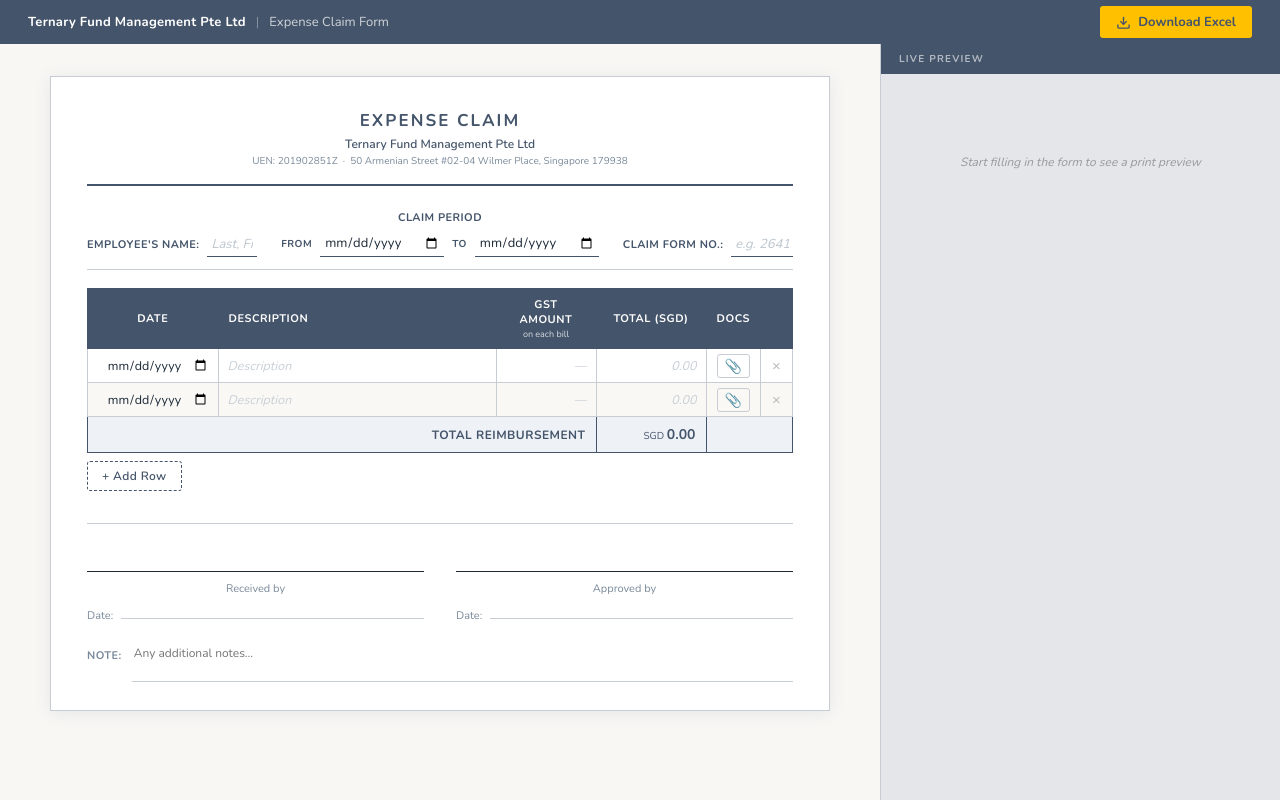
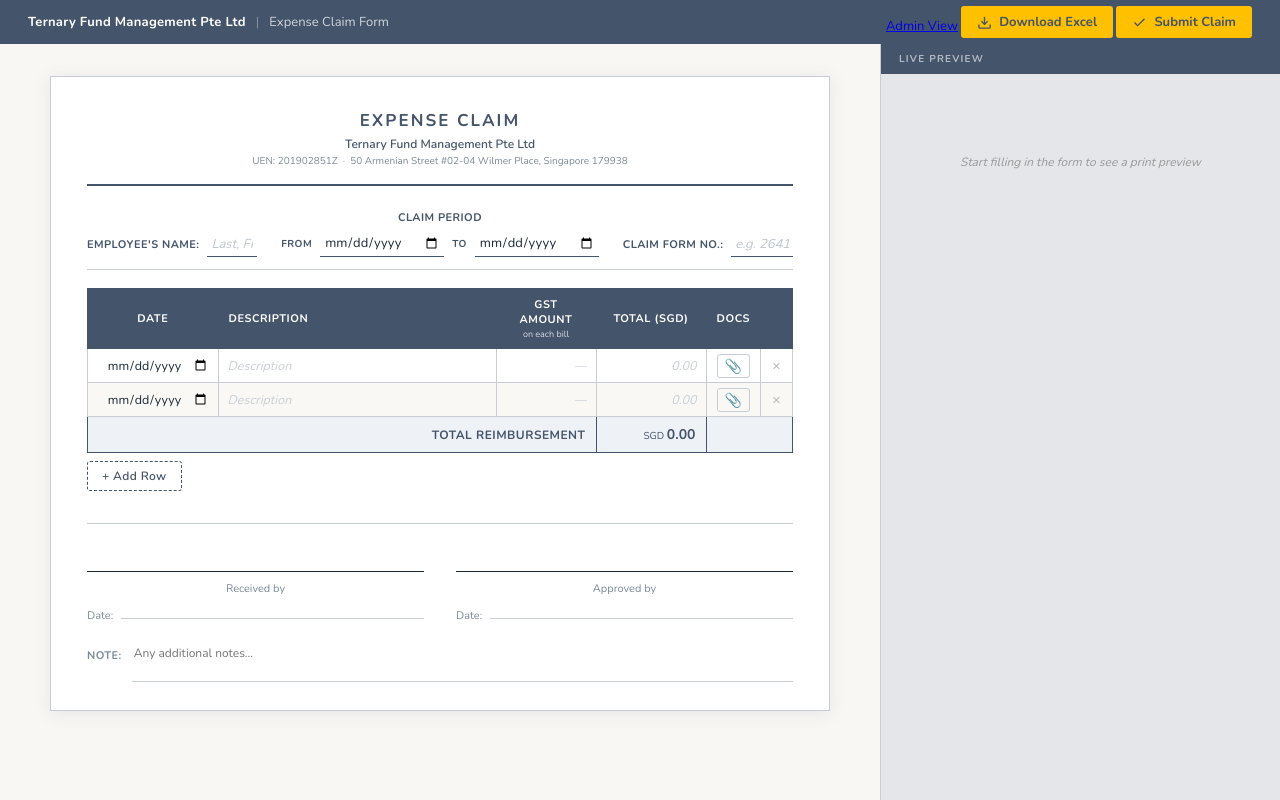
Before and after one commit to starrdye/ternary-claim-web-app, a Flask app: page / in a window 1280 px wide. Run offline with Flask 3, Linux system fonts and the light colour scheme.

Commit message:
feat: add Submit Claim and Admin View buttons to claim form topbar
Co-Authored-By: Claude Sonnet 4.6 <noreply@anthropic.com>

```diff
--- a/templates/index.html
+++ b/templates/index.html
@@ -20,9 +20,14 @@
       <span class="topbar-doc">Expense Claim Form</span>
     </div>
     <div class="topbar-right">
-      <button class="tb-btn" onclick="generateExcel()">
+      <a href="/admin" class="tb-link">Admin View</a>
+      <button class="tb-btn tb-btn-outline" onclick="generateExcel()">
         <svg width="15" height="15" viewBox="0 0 24 24" fill="none" stroke="currentColor" stroke-width="2.2"><path d="M21 15v4a2 2 0 0 1-2 2H5a2 2 0 0 1-2-2v-4"/><polyline points="7 10 12 15 17 10"/><line x1="12" y1="15" x2="12" y2="3"/></svg>
         Download Excel
+      </button>
+      <button class="tb-btn" onclick="submitClaim()">
+        <svg width="15" height="15" viewBox="0 0 24 24" fill="none" stroke="currentColor" stroke-width="2.2"><polyline points="20 6 9 17 4 12"/></svg>
+        Submit Claim
       </button>
     </div>
   </header>
```
